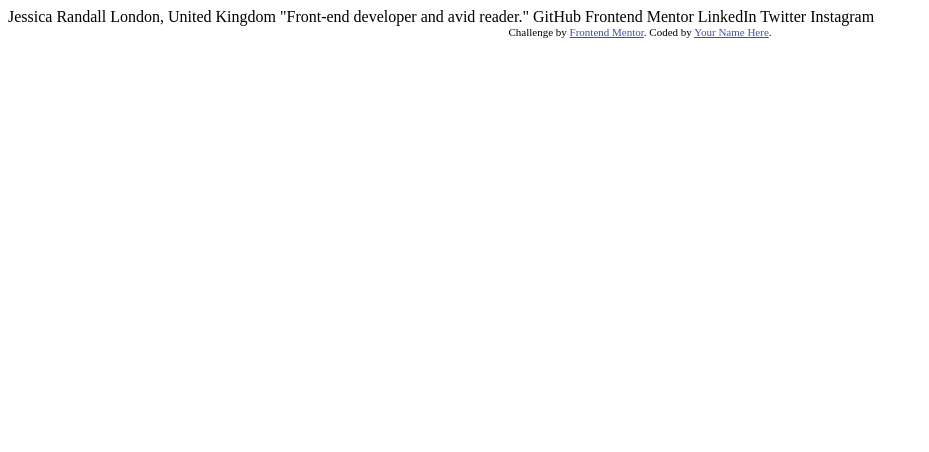
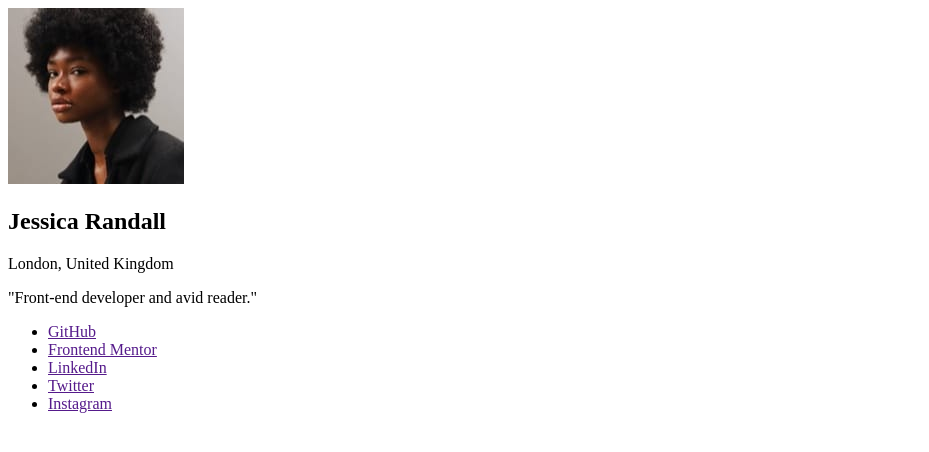
Before and after one commit to LenH4rd/Social-links-profile, a plain HTML site: page index.html in a window 1280 px wide. Shown: the whole page, without its empty margins (0-929 px from the left). Drawn offline with Linux system fonts and the light colour scheme.

Commit message:
made a css file and linked it to my html file/ added main elements in html

```diff
--- a/index.html
+++ b/index.html
@@ -5,30 +5,27 @@
   <meta name="viewport" content="width=device-width, initial-scale=1.0"> <!-- displays site properly based on user's device -->
 
   <link rel="icon" type="image/png" sizes="32x32" href="./assets/images/favicon-32x32.png">
-
+  <link rel="stylesheet" href="./style.css">
   <title>Frontend Mentor | Social links profile</title>
 
   <!-- Feel free to remove these styles or customise in your own stylesheet 👍 -->
-  <style>
-    .attribution { font-size: 11px; text-align: center; }
-    .attribution a { color: hsl(228, 45%, 44%); }
-  </style>
 </head>
 <body>
+  <main>
+    <div class="card">
+      <img src="./assets/images/avatar-jessica.jpeg" alt="user profile">
+      <h2>Jessica Randall</h2>
+        <p class="country">London, United Kingdom</p>
+        <p class="quotes">"Front-end developer and avid reader."</p>
 
-  Jessica Randall
-  London, United Kingdom
-  "Front-end developer and avid reader."
-
-  GitHub
-  Frontend Mentor
-  LinkedIn
-  Twitter
-  Instagram
-
-  <div class="attribution">
-    Challenge by <a href="https://www.frontendmentor.io?ref=challenge" target="_blank">Frontend Mentor</a>.
-    Coded by <a href="#">Your Name Here</a>.
-  </div>
-</body>
+        <ul>
+          <li><a href="">GitHub</a></li>
+          <li><a href="">Frontend Mentor</a></li>
+          <li><a href="">LinkedIn</a></li>
+          <li><a href="">Twitter</a></li>
+          <li><a href="">Instagram</a></li>
+        </ul>
+    </div>
+  </main>
+  </body>
 </html>
```
Also changed, not shown: style.css (added).
